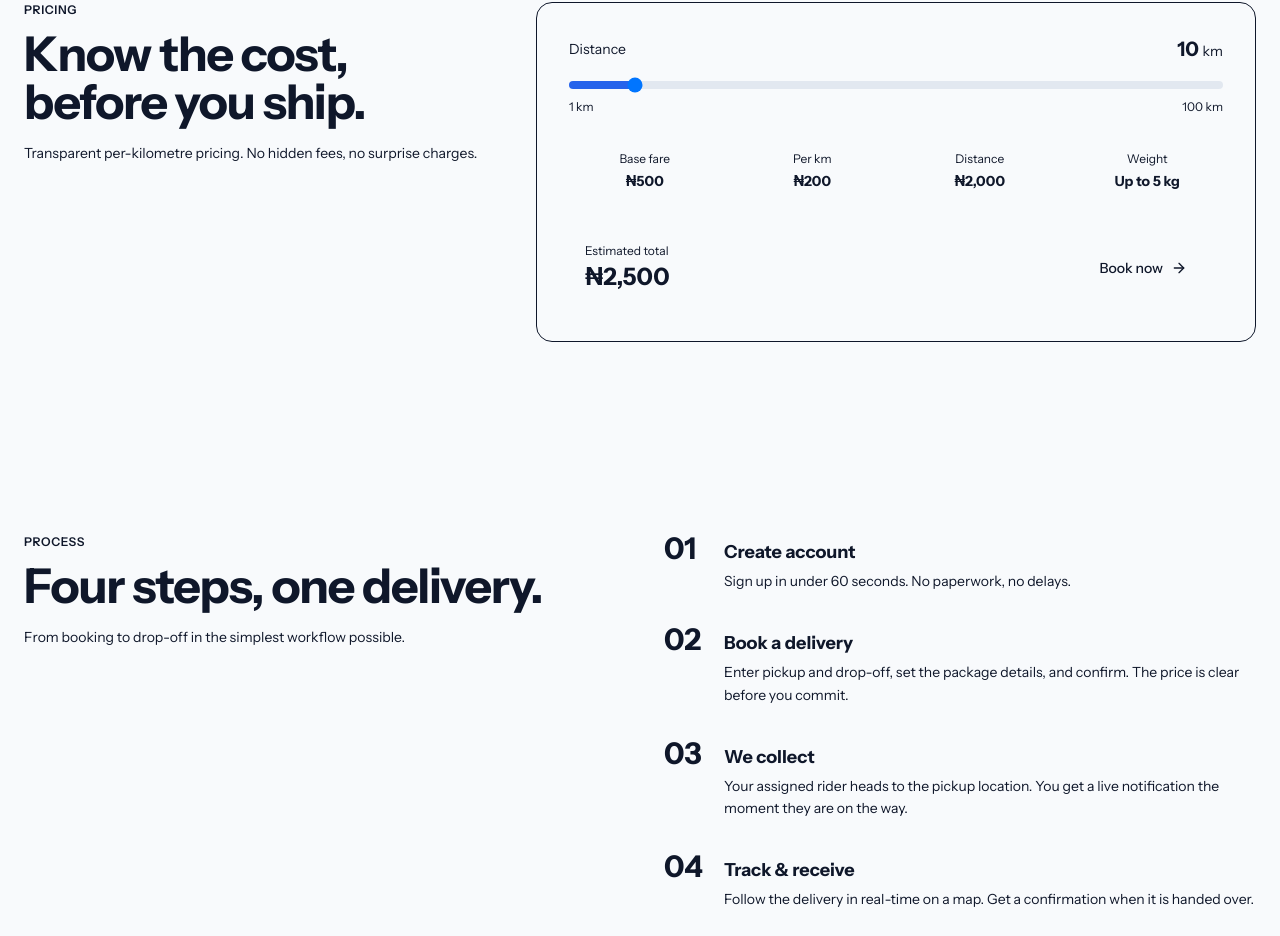
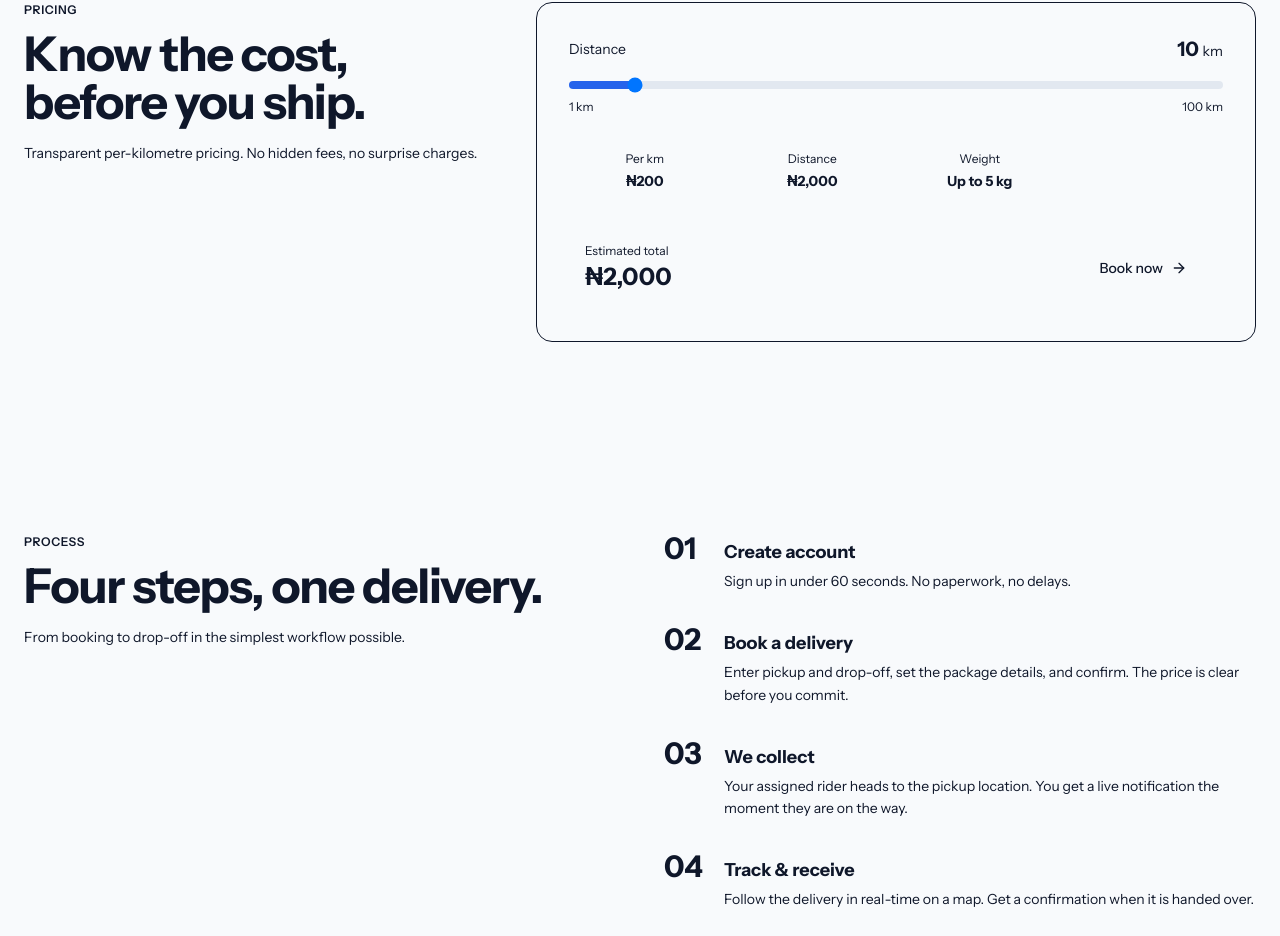
Before and after one commit to hyyungnim/Rapid-Miles, a React (Vite) app: page / in a window 1280 px wide. Shown: the part 1438-2374 px from the top of the page. Built offline with nearby package versions, Linux system fonts and the light colour scheme.

Commit message:
Remove base fare from pricing calculator

```diff
--- a/src/pages/LandingPage.tsx
+++ b/src/pages/LandingPage.tsx
@@ -3,8 +3,8 @@ import { motion } from "motion/react";
 import { ArrowRight, Truck, MapPin, Clock, Shield,Smartphone, Package } from "lucide-react";
 import { useNavigate } from "react-router";
 
-const BASE = 500, RATE = 200;
-const calcFare = (km: number) => BASE + km * RATE;
+const RATE = 200;
+const calcFare = (km: number) => km * RATE;
 
 export function LandingPage() {
   const [km, setKm] = useState(10);
@@ -128,7 +128,6 @@ export function LandingPage() {
                 </div>
                 <div className="grid grid-cols-2 sm:grid-cols-4 gap-4 mb-6">
                   {[
-                    { label: "Base fare", val: `₦${BASE.toLocaleString()}` },
                     { label: "Per km", val: `₦${RATE.toLocaleString()}` },
                     { label: "Distance", val: `₦${(km * RATE).toLocaleString()}` },
                     { label: "Weight", val: "Up to 5 kg" },
```
